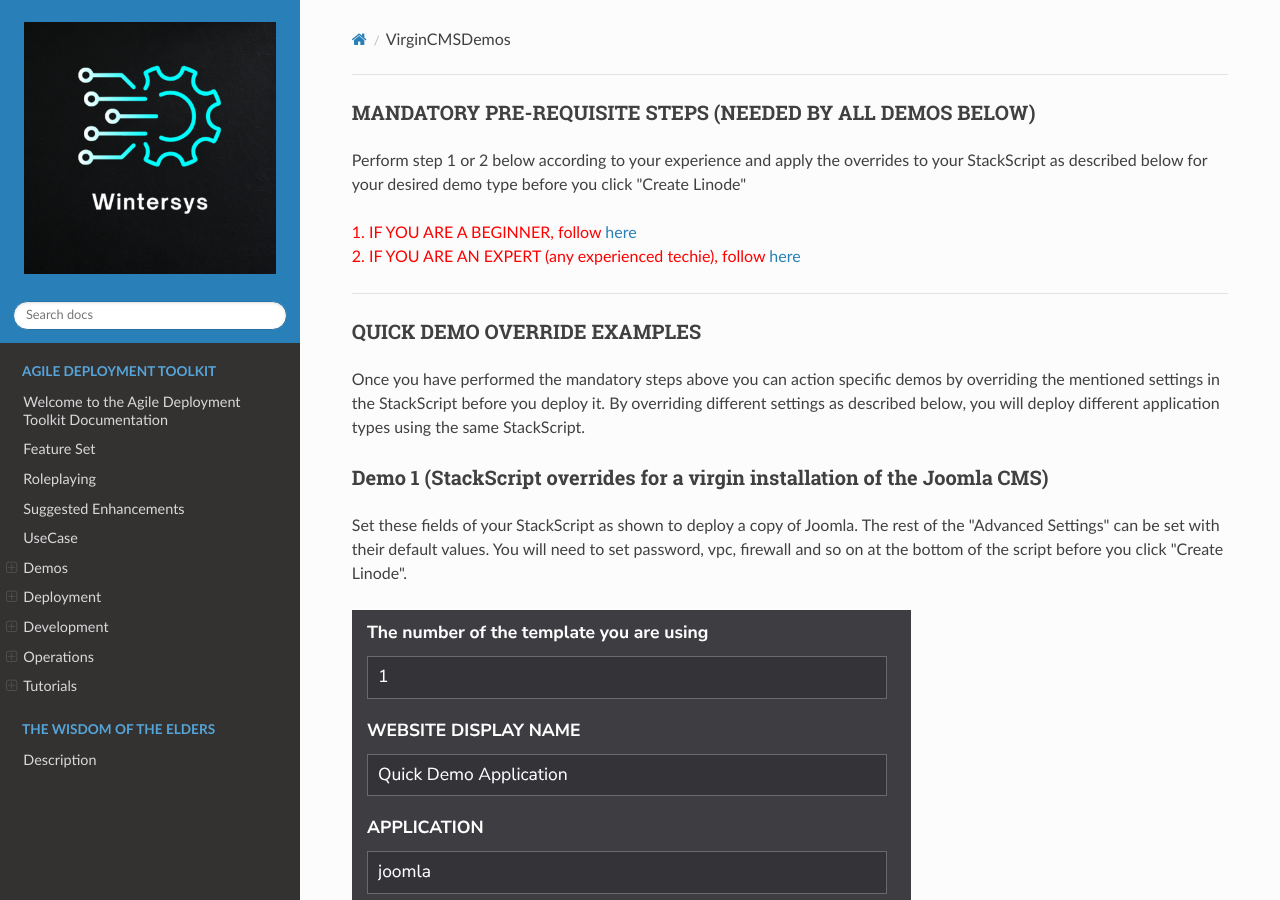
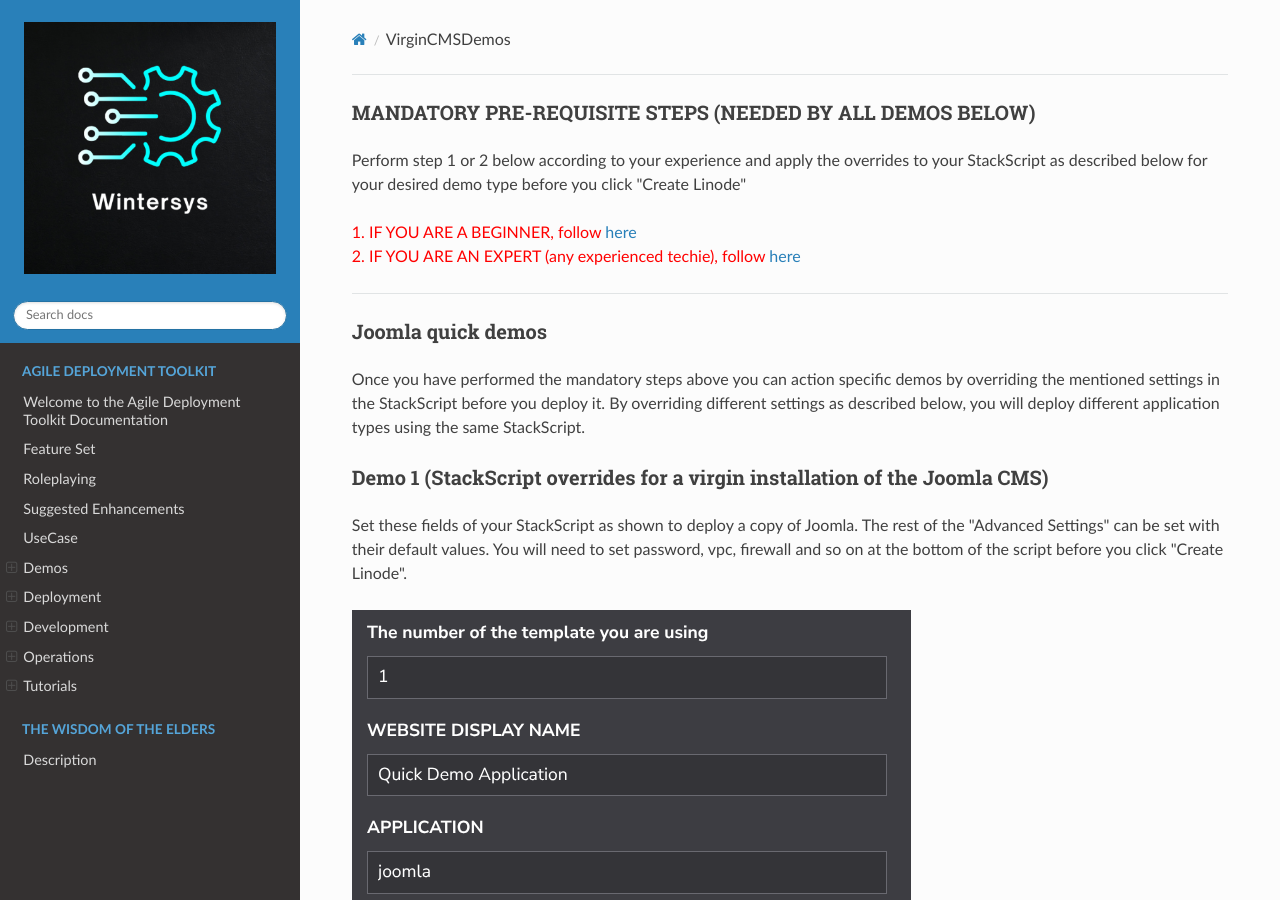
Before and after one commit to wintersys-dev/adt-documentation, an MkDocs documentation site: the page built from docs/Agile Deployment Toolkit/Demos/VirginCMSDemos.md, in a window 1280 px wide and 900 px high. Built offline with MkDocs 1.6.1, drawn with Linux system fonts in a browser that asks for light colours; nearby versions of some CDN libraries.

Commit message:
Update VirginCMSDemos.md

```diff
--- a/docs/Agile Deployment Toolkit/Demos/VirginCMSDemos.md
+++ b/docs/Agile Deployment Toolkit/Demos/VirginCMSDemos.md
@@ -7,7 +7,7 @@ Perform step 1 or 2 below according to your experience and apply the overrides t
 
 -------------------------
 
-### QUICK DEMO OVERRIDE EXAMPLES
+### Joomla quick demos
 
 Once you have performed the mandatory steps above you can action specific demos by overriding the mentioned settings in the StackScript before you deploy it. By overriding different settings as described below, you will deploy different application types using the same StackScript.
 
```
